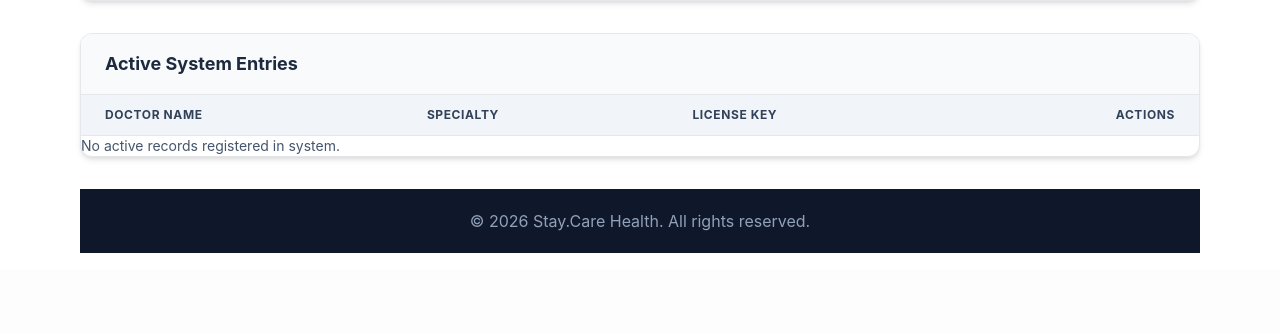
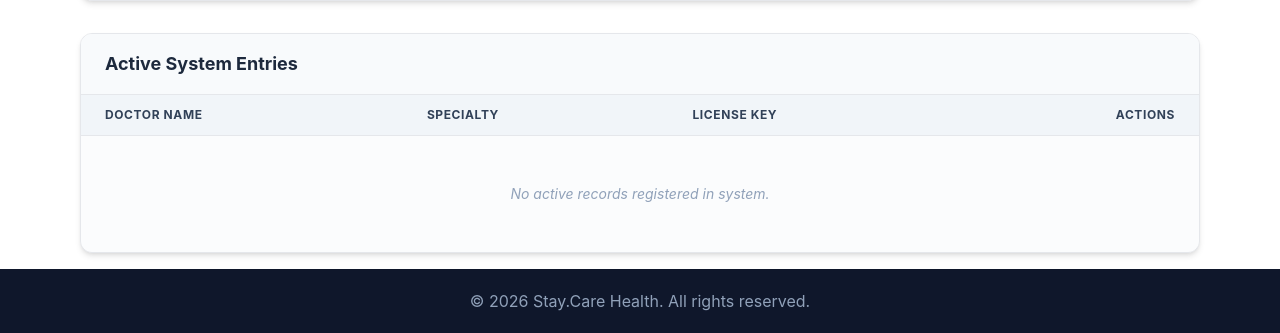
Before and after one commit to moatsamuel/staycare, a Flask app: page /admin/dashboard in a window 1280 px wide. Shown: the part 620-953 px from the top of the page. Before the commit the page ends 873 px from the top, so only its background shows below. Run offline with Flask 3, Linux system fonts and the light colour scheme; some libraries are stand-ins or nearby versions.

Commit message:
added tailwind styling again

```diff
--- a/pkg/templates/admin_dashboard.html
+++ b/pkg/templates/admin_dashboard.html
@@ -1,8 +1,8 @@
 {% extends 'layout.html' %}
 
 {% block title %}Admin Page{% endblock %}
+
 {% block main %}
-      <!-- Flash Messages Banner Layout -->
     {% with messages = get_flashed_messages() %}
       {% if messages %}
         <div class="max-w-6xl mx-auto mt-6 space-y-2 px-4">
@@ -16,7 +16,6 @@
     {% endwith %}
 
     <div class="max-w-6xl mx-auto p-4 space-y-8">
-        <!-- Main Dashboard Header -->
         <div class="flex flex-col md:flex-row md:items-center md:justify-between border-b border-slate-200 pb-4">
             <div>
                 <h1 class="text-3xl font-extrabold text-slate-800 tracking-tight">Admin Portal</h1>
@@ -24,7 +23,6 @@
             </div>
         </div>
 
-        <!-- Add New Doctor Form Panel -->
         <div class="bg-white rounded-xl shadow-md border border-slate-100 overflow-hidden">
             <div class="px-6 py-4 border-b border-slate-100 bg-slate-50">
                 <h3 class="text-lg font-bold text-slate-800">Add New Medical Professional</h3>
@@ -80,7 +78,6 @@
             </form>
         </div>
 
-        <!-- Active Records Table Grid Segment -->
         <div class="bg-white rounded-xl shadow-md border border-slate-100 overflow-hidden">
             <div class="px-6 py-4 border-b border-slate-100 bg-slate-50">
                 <h3 class="text-lg font-bold text-slate-800">Active System Entries</h3>
@@ -108,7 +105,7 @@
                             <td class="px-6 py-4 text-right">
                                 <div class="flex items-center justify-end space-x-2">
                                     <a href="/admin/doctor/edit/{{ doc.id }}" class="inline-flex items-center justify-center rounded-md bg-white px-3 py-1.5 text-xs font-semibold text-slate-700 shadow-sm ring-1 ring-inset ring-slate-300 hover:bg-slate-50">
-                                            Edit
+                                        Edit
                                     </a>
                                     <form action="/admin/doctor/delete/{{ doc.id }}" method="POST" class="inline" onsubmit="return confirm('Delete profile?');">
                                         <button type="submit" class="inline-flex items-center justify-center rounded-md bg-red-50 px-3 py-1.5 text-xs font-semibold text-red-700 ring-1 ring-inset ring-red-600/10 hover:bg-red-100">
@@ -120,12 +117,14 @@
                         </tr>
                         {% else %}
                         <tr>
-                            <td colspan="4">No active records registered in system.</td>
+                            <td colspan="4" class="px-6 py-12 text-center text-sm text-slate-400 italic bg-slate-50/50">
+                                No active records registered in system.
+                            </td>
                         </tr>
                         {% endfor %}
-                        </tbody>
-                    </table>
+                    </tbody>
+                </table>
             </div>
         </div>
-
+    </div>
 {% endblock %}
```
